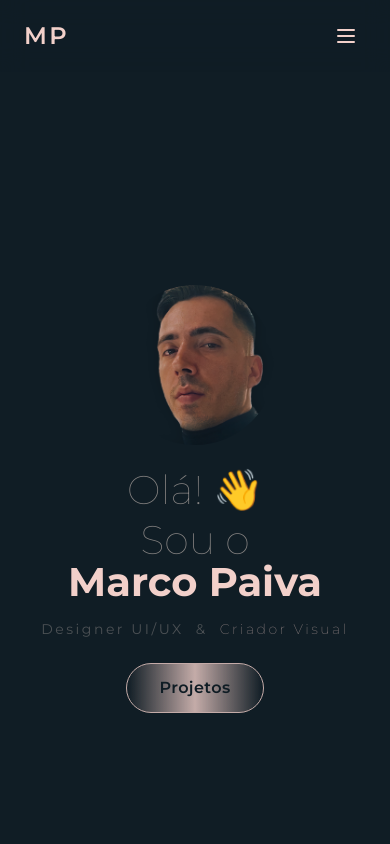
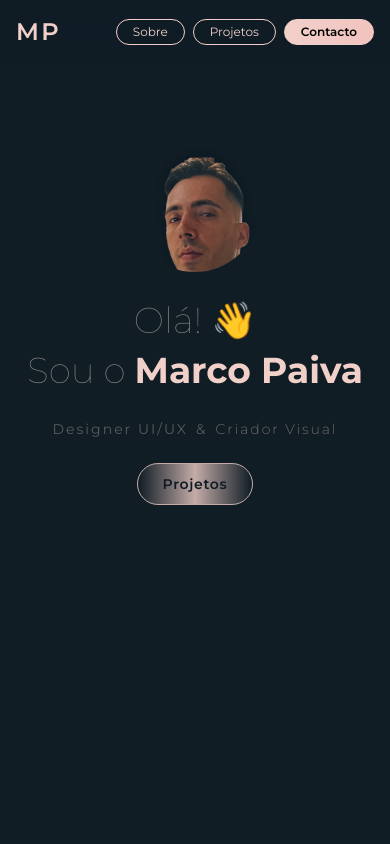
Before and after one commit to marcoaotrpaiva/portfolio, a Next.js app: page / in a window 390 px wide. Shown: the top 844 px of the page. Built offline with nearby package versions, Linux system fonts and the light colour scheme.

Commit message:
added responsivness fixes fix-4

```diff
--- a/components/Hero.tsx
+++ b/components/Hero.tsx
@@ -6,14 +6,15 @@ import { motion } from 'framer-motion';
 
 const Hero = () => {
   const [activeSection, setActiveSection] = useState('');
-  const [menuOpen, setMenuOpen] = useState(false);
 
   useEffect(() => {
     const sections = document.querySelectorAll('section[id]');
     const observer = new IntersectionObserver(
-      (entries) => entries.forEach((entry) => {
+      (entries) => {
+        entries.forEach((entry) => {
           if (entry.isIntersecting) setActiveSection(entry.target.id);
-      }),
+        });
+      },
       { threshold: 0.6 }
     );
     sections.forEach((sec) => observer.observe(sec));
@@ -27,29 +28,33 @@ const Hero = () => {
   ];
 
   return (
-    <section id="home" className="w-screen overflow-x-hidden h-auto md:h-screen bg-[#101D25] relative pt-20">
+    <section
+  id="home"
+  className="w-full overflow-x-hidden min-h-screen bg-[#101D25] relative pt-24 px-4 sm:px-6 md:px-12"
+>
   {/* Navbar */}
   <header className="fixed inset-x-0 top-0 z-50 backdrop-blur-md bg-[#101D25]/70">
-        <div className="container mx-auto flex items-center justify-between px-6 sm:px-8 lg:px-20 py-4">
-          <div className="text-2xl font-semibold tracking-widest" style={{ fontFamily: "'Montserrat', sans-serif", color: '#F2D0CA' }}>
+    <div className="flex items-center justify-between px-4 sm:px-6 lg:px-20 py-4">
+      <div
+        className="text-2xl font-semibold tracking-widest"
+        style={{ fontFamily: "'Montserrat', sans-serif", color: '#F2D0CA' }}
+      >
         MP
       </div>
-          <nav className="hidden md:flex gap-4 text-sm">
+      <div className="flex gap-2 text-xs sm:text-sm">
         {topButtons.map(({ label, href }) => {
           const sectionId = href.replace('#', '');
           const isContact = label === 'Contacto';
           const isActive = activeSection === sectionId;
           return (
-                <a key={label} href={href} aria-label={label}>
+            <a key={label} href={href} aria-label={`Ir para a secção ${label}`}>
               <motion.button
                 whileHover={{ scale: 1.07 }}
                 whileTap={{ scale: 0.97 }}
                 transition={{ type: 'spring', stiffness: 240, damping: 20 }}
-                    className={`px-4 py-1 rounded-full border backdrop-blur-sm transition ${
+                className={`px-4 py-1 rounded-full border transition-all duration-300 backdrop-blur-sm ${
                   isActive ? 'border-white text-white' : 'text-[#F2D0CA] border-[#F2D0CA]'
-                    } ${
-                      isContact ? 'font-semibold bg-gradient-to-r from-[#F2D0CA] to-[#F2C3BF] text-black' : 'font-normal'
-                    }`}
+                } ${isContact ? 'font-semibold bg-gradient-to-r from-[#F2D0CA] to-[#F2C3BF] text-black' : 'font-normal'}`}
                 style={{ fontFamily: "'Montserrat', sans-serif" }}
               >
                 {label}
@@ -57,51 +62,30 @@ const Hero = () => {
             </a>
           );
         })}
-          </nav>
-          <button className="md:hidden p-2" aria-label="Toggle menu" onClick={() => setMenuOpen((v) => !v)}>
-            {menuOpen ? (
-              <svg xmlns="http://www.w3.org/2000/svg" className="h-6 w-6 text-[#F2D0CA]" fill="none" viewBox="0 0 24 24" stroke="currentColor">
-                <path strokeLinecap="round" strokeLinejoin="round" strokeWidth={2} d="M6 18L18 6M6 6l12 12" />
-              </svg>
-            ) : (
-              <svg xmlns="http://www.w3.org/2000/svg" className="h-6 w-6 text-[#F2D0CA]" fill="none" viewBox="0 0 24 24" stroke="currentColor">
-                <path strokeLinecap="round" strokeLinejoin="round" strokeWidth={2} d="M4 6h16M4 12h16M4 18h16" />
-              </svg>
-            )}
-          </button>
       </div>
-        {menuOpen && (
-          <nav className="md:hidden bg-[#101D25]/80 backdrop-blur-md">
-            <div className="flex flex-col items-center space-y-4 py-4">
-              {topButtons.map(({ label, href }) => (
-                <a
-                  key={label}
-                  href={href}
-                  onClick={() => setMenuOpen(false)}
-                  className="text-lg font-medium text-[#F2D0CA] hover:text-white"
-                >
-                  {label}
-                </a>
-              ))}
     </div>
-          </nav>
-        )}
   </header>
 
-      {/* Main content */}
-      <div className="container mx-auto px-6 sm:px-8 lg:px-20 flex flex-col min-h-screen justify-center py-8">
-        {/* Mobile image above text */}
+  {/* Main */}
+  <div className="flex flex-col items-center justify-center gap-6 pt-12 pb-20 md:pt-28 md:flex-row md:justify-between md:items-center">
+    {/* Mobile Image */}
     <motion.div
-          className="block md:hidden w-40 h-40 relative mx-auto mb-6 rounded-full overflow-hidden"
+      className="block md:hidden w-32 h-32 sm:w-40 sm:h-40 rounded-full overflow-hidden"
       initial={{ opacity: 0 }}
       animate={{ opacity: 1 }}
-          transition={{ duration: 0.8, delay: 0.2 }}
+      transition={{ duration: 0.8, delay: 0.3 }}
     >
-          <Image src="/images/profile-picture.png" alt="Retrato" fill className="object-cover" />
+      <Image
+        src="/images/profile-picture.png"
+        alt="Retrato de Marco Paiva"
+        width={160}
+        height={160}
+        className="object-cover"
+        priority
+      />
     </motion.div>
 
-        <div className="flex flex-col md:flex-row h-full items-center justify-between gap-6">
-          {/* Text Section */}
+    {/* Text */}
     <motion.div
       className="w-full md:w-1/2 text-center md:text-left"
       initial={{ x: 100, opacity: 0 }}
@@ -109,55 +93,75 @@ const Hero = () => {
       transition={{ duration: 0.8 }}
     >
       <h1
-              className="text-[40px] sm:text-[50px] md:text-[75px] font-thin leading-[1.05] mb-4"
+        className="text-[36px] sm:text-[42px] md:text-[72px] leading-snug font-thin mb-6"
         style={{ fontFamily: 'var(--font-montserrat)', color: '#878483' }}
       >
-              <span className="block font-thin">
+        <span className="inline-block">
           Olá!{' '}
           <span className="inline-block animate-wiggle" style={{ transformOrigin: '70% 70%' }}>
             👋
           </span>
         </span>
-              <span className="block mt-2 font-thin">
-                Sou o <span className="font-bold text-[#F2D0CA]">Marco Paiva</span>
+        <br />
+        <span className="inline-block">
+          Sou o{' '}
+          <span className="font-bold text-[#F2D0CA]">Marco&nbsp;Paiva</span>
         </span>
       </h1>
       <p
-              className="text-sm sm:text-base flex flex-wrap gap-3 mb-6 justify-center md:justify-start"
-              style={{ fontFamily: "'Montserrat', sans-serif", color: '#878483', opacity: 0.5, letterSpacing: '2.5px' }}
+        className="text-sm sm:text-base flex flex-wrap justify-center md:justify-start gap-2 mb-6"
+        style={{
+          fontFamily: "'Montserrat', sans-serif",
+          color: '#878483',
+          opacity: 0.6,
+          letterSpacing: '2px',
+        }}
       >
-              <span>Designer UI/UX</span><span>&</span><span className="font-extralight text-[#F2D0CA]">Criador Visual</span>
+        <span>Designer UI/UX</span>
+        <span>&</span>
+        <span className="font-extralight text-[#F2D0CA]">Criador Visual</span>
       </p>
+
       <motion.a
         href="#projects"
         whileHover={{ scale: 1.05 }}
         whileTap={{ scale: 0.97 }}
-              className="inline-block px-8 py-3 rounded-full border border-[#F2D0CA] overflow-hidden group transition-all duration-500 font-semibold tracking-wide opacity-80"
+        className="inline-block text-sm sm:text-base px-6 sm:px-8 py-2.5 rounded-full border border-[#F2D0CA] overflow-hidden group transition-all duration-500 font-semibold tracking-wider opacity-80"
         style={{
           fontFamily: "'Montserrat', sans-serif",
-                background: 'linear-gradient(to right, rgba(242,208,202,0) 0%, rgba(242,208,202,1) 50%, rgba(242,208,202,0) 100%)',
+          background: 'linear-gradient(to right, rgba(242, 208, 202, 0) 0%, rgba(242, 208, 202, 1) 50%, rgba(242, 208, 202, 0) 100%)',
           color: '#101D25',
         }}
       >
         <span className="relative z-10 group-hover:text-[#101D25]">Projetos</span>
+        <span
+          className="absolute inset-0 z-0 bg-gradient-to-r from-[#f2d0ca00] via-[#f2c3bf] to-[#f2d0ca00] bg-[length:200%] bg-left opacity-0 group-hover:opacity-100 group-hover:bg-right transition-all duration-700 rounded-full"
+          aria-hidden="true"
+        />
       </motion.a>
     </motion.div>
 
-          {/* Desktop image right */}
+    {/* Desktop Image */}
     <motion.div
-            className="hidden md:block relative w-[691px] h-[889px] translate-x-[40px] translate-y-[-30px]"
+      className="hidden md:block relative w-[600px] h-[800px] translate-x-[40px] translate-y-[-30px]"
       initial={{ opacity: 0 }}
       animate={{ opacity: 1 }}
       transition={{ duration: 0.8, delay: 0.3 }}
     >
       <div className="absolute top-0 left-0 w-full h-40 bg-gradient-to-b from-[#101D25] to-transparent z-30" />
-            <Image src="/images/profile-picture.png" alt="Retrato de Marco Paiva" fill className="object-cover rounded-[24px] drop-shadow-4xl" priority />
+      <Image
+        src="/images/profile-picture.png"
+        alt="Retrato de Marco Paiva"
+        fill
+        className="object-cover rounded-[24px] drop-shadow-4xl"
+        priority
+      />
       <div className="absolute bottom-0 left-0 w-full h-40 bg-gradient-to-t from-[#101D25] to-transparent z-30 rounded-b-[24px]" />
       <div className="absolute right-0 top-0 h-full w-40 bg-gradient-to-l from-[#101D25] to-transparent z-30 rounded-r-[24px]" />
     </motion.div>
   </div>
-      </div>
 </section>
+
   );
 };
 
```
Lines whose indentation alone changed are shown as unchanged.
